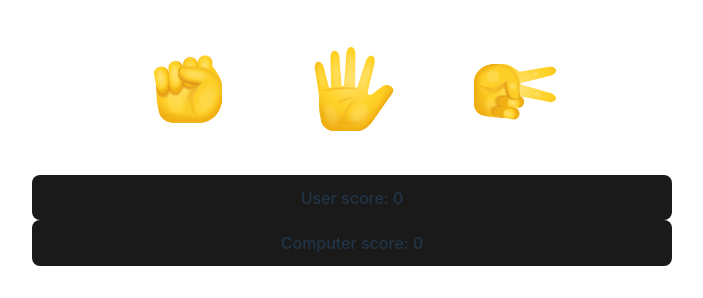
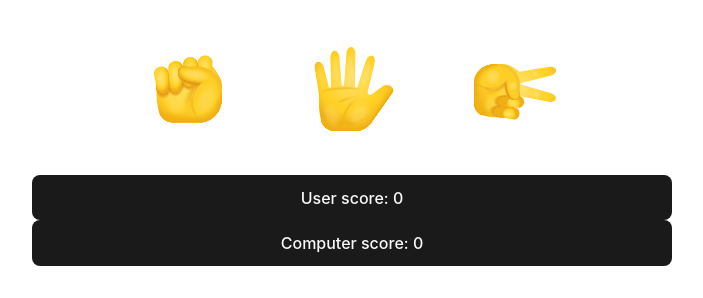
Before and after one commit to JovanRL/rock-paper-scissors, a website built with Vite: page index.html in a window 1280 px wide. Shown: the part 640-938 px from the top of the page, without its empty margins (288-991 px from the left). Built offline with nearby package versions, Linux system fonts and the light colour scheme.

Commit message:
Fix user-score and computer-score light theme issue

```diff
--- a/style.css
+++ b/style.css
@@ -153,7 +153,6 @@ h3 {
 }
 
 
-
 @media (prefers-color-scheme: light) {
   :root {
     color: #213547;
@@ -165,4 +164,7 @@ h3 {
   button {
     background-color: #f9f9f9;
   }
+  .user-score, .computer-score {
+    color: #f9f9f9
+  }
 }
```
Also changed, not shown: package.json (+6 -1 lines).
